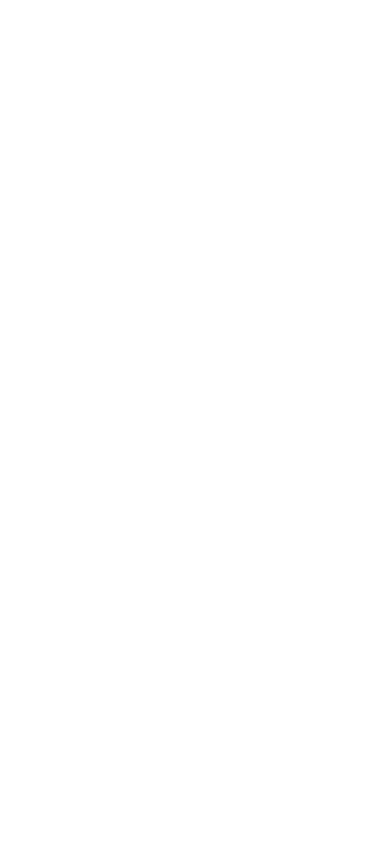
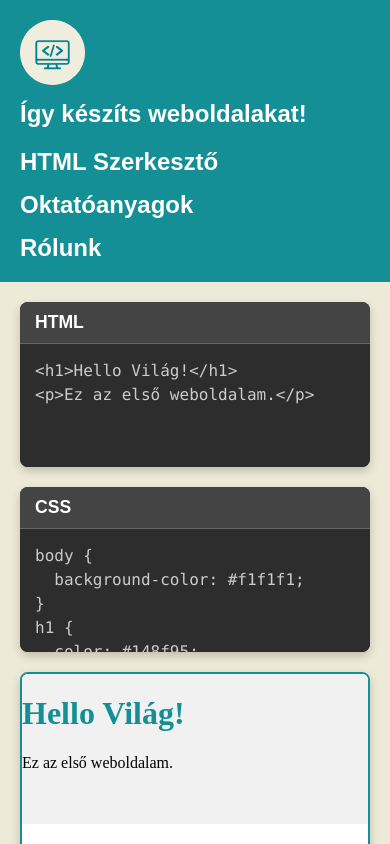
Before and after one commit to axerdev/HTML_TUTORIAL, a plain HTML site: page szerkeszto.html in a window 390 px wide. Shown: the top 844 px of the page. Drawn offline with Linux system fonts and the light colour scheme; a web font is replaced by a local one.

Commit message:
szerkeszto.html done

```diff
--- a/szerkeszto.html
+++ b/szerkeszto.html
@@ -0,0 +1,329 @@
+<!DOCTYPE html>
+<html lang="hu">
+    <head>
+        <meta charset="UTF-8">
+        <link rel="preconnect" href="https://fonts.googleapis.com">
+        <link rel="preconnect" href="https://fonts.googleapis.com">
+        <link rel="preconnect" href="https://fonts.gstatic.com" crossorigin>
+        <link href="https://fonts.googleapis.com/css2?family=Fustat:wght@400;600;800&display=swap" rel="stylesheet">
+        <style>
+            /* Variables for easy color changes */
+            :root {
+                --teal-bg: #148f95; /* Header background color */
+                --light-cream: #EDEBD7; /* Main content and body background color */
+                --text-color: #ffffff; /* Navigation link color */
+                --dark-text: #333333; /* Main content text color */
+                --button-bg: #148f95; /* Button background color */
+                --button-hover: #107c81; /* Button hover color */
+                --text-font: 'Fustat', sans-serif; /* Fustat font family */
+                /* Új változók a szerkesztőhöz */
+                --editor-bg: #2d2d2d; /* Sötét háttér a kódnak */
+                --editor-text: #cccccc; /* Világos szöveg a kódnak */
+                --editor-border: #444444; /* Sötét szegély */
+            }
+
+            /* --- Global Reset --- */
+            body {
+                margin: 0;
+                padding: 0;
+                font-family: var(--text-font); /* Inter helyett Fustat, ahogy az eredetiben is van */
+                background-color: var(--light-cream);
+                display: flex;
+                flex-direction: column;
+                min-height: 100vh;
+            }
+
+            /* --- Header Container (Adjusted for 3 items) --- */
+            .main-header {
+                display: flex;
+                justify-content: space-between;
+                align-items: center;
+                width: 100%;
+                box-sizing: border-box;
+                background-color: var(--teal-bg);
+                padding: 25px 40px;
+            }
+
+            /* --- Logo Area Styling --- */
+            .header-logo-link {
+                text-decoration: none;
+                cursor: pointer;
+                display: flex;
+                align-items: center;
+                gap: 20px;
+            }
+
+            .header-logo-circle {
+                width: 65px;
+                height: 65px;
+                border-radius: 50%;
+                background-color: var(--light-cream);
+                display: flex;
+                justify-content: center;
+                align-items: center;
+                box-shadow: 0 0 0 3px rgba(0, 0, 0, 0.1) inset;
+                overflow: hidden;
+                flex-shrink: 0;
+            }
+
+            .logo-image {
+                max-width: 100%;
+                max-height: 100%;
+            }
+
+            /* --- Header Title Styling --- */
+            .header-title {
+                color: var(--text-color);
+                font-family: var(--text-font);
+                font-weight: 800;
+                font-size: 1.5em;
+                margin: 0;
+                white-space: nowrap;
+                margin-right: auto;
+                padding-left: 40px;
+            }
+
+            /* --- Navigation Buttons Styling --- */
+            .header-nav {
+                flex-shrink: 0;
+            }
+            .header-nav ul {
+                list-style: none;
+                padding: 0;
+                margin: 0;
+                display: flex;
+                gap: 80px;
+            }
+
+            .header-nav li a {
+                color: var(--text-color);
+                text-decoration: none;
+                font-size: 1.5em;
+                font-family: var(--text-font);
+                font-weight: 800;
+                padding: 10px 0;
+                transition: color 0.2s;
+            }
+
+            .header-nav li a:hover {
+                color: #ffd700;
+            }
+
+            /* --- SZERKESZTŐ SPECIFIKUS STÍLUSOK --- */
+            .editor-container {
+                display: flex;
+                flex-direction: column;
+                flex-grow: 1; /* Hogy kitöltse a rendelkezésre álló magasságot */
+                padding: 30px;
+                gap: 20px;
+                max-width: 1600px;
+                margin: 0 auto;
+                width: 100%;
+                box-sizing: border-box;
+            }
+
+            .code-panel {
+                display: flex;
+                gap: 20px;
+                min-height: 350px; /* Szerkesztő minimális magassága */
+                flex-wrap: wrap; /* Kisebb képernyőn egymás alá kerülnek */
+            }
+
+            .editor-box {
+                flex: 1 1 45%; /* Flexibilis méret: 45% alap, növekedhet/csökkenhet */
+                display: flex;
+                flex-direction: column;
+                background-color: var(--editor-bg);
+                border-radius: 8px;
+                overflow: hidden;
+                box-shadow: 0 4px 10px rgba(0, 0, 0, 0.2);
+            }
+
+            .editor-header {
+                background-color: var(--editor-border);
+                color: var(--text-color);
+                font-family: var(--text-font);
+                font-weight: 600;
+                padding: 10px 15px;
+                font-size: 1.1em;
+                border-bottom: 1px solid #666;
+            }
+
+            .code-editor {
+                width: 100%;
+                flex-grow: 1;
+                padding: 15px;
+                box-sizing: border-box;
+                border: none;
+                outline: none;
+                resize: none;
+                font-family: 'Consolas', 'Monaco', monospace;
+                font-size: 1em;
+                line-height: 1.5;
+                background-color: var(--editor-bg);
+                color: var(--editor-text);
+            }
+
+            /* Megjelenítő terület (IFrame) */
+            .result-panel {
+                flex-grow: 1;
+                min-height: 500px; /* Eredmény panel minimális magassága */
+                background-color: #ffffff;
+                border: 2px solid var(--teal-bg);
+                border-radius: 8px;
+                box-shadow: 0 4px 10px rgba(0, 0, 0, 0.2);
+                overflow: hidden;
+            }
+
+            .result-panel iframe {
+                width: 100%;
+                height: 100%;
+                border: none;
+                background-color: #ffffff; /* Fehér háttér, ha a felhasználó nem ad meg semmit */
+            }
+
+            /* --- Responsive Design --- */
+            @media (max-width: 1024px) {
+                .editor-container {
+                    padding: 20px;
+                }
+                .code-panel {
+                    flex-direction: column; /* Szerkesztők egymás alá kerülnek */
+                }
+                .editor-box {
+                    flex-basis: auto; /* Alap szélesség feloldva */
+                }
+            }
+
+            @media (max-width: 768px) {
+                /* Header responsive stílusokat megőrizzük, de nem módosítjuk, csak az editor stílusait adjuk hozzá */
+                .main-header {
+                    flex-direction: column;
+                    align-items: flex-start;
+                    padding: 20px;
+                }
+                .header-title {
+                    padding-left: 0;
+                    margin-top: 15px;
+                }
+                .header-nav {
+                    margin-top: 20px;
+                    width: 100%;
+                }
+                .header-nav ul {
+                    flex-direction: column;
+                    gap: 15px;
+                    align-items: flex-start;
+                }
+            }
+        </style>
+        <meta name="viewport" content="width=device-width, initial-scale=1.0">
+        <title>HTML Szerkesztő</title>
+    </head>
+
+    <body>
+        <!-- header, szerepeljen mindenhol -->
+        <header class="main-header">
+            <a href="index.html" class="header-logo-link">
+                <div class="header-logo-circle">
+                    <!-- Placeholder kép a logóhoz -->
+                    <img src="src\img\LOGO_PNG.png" alt="Homepage Logo" class="logo-image">
+                </div>
+            </a>
+            <h1 class="header-title">Így készíts weboldalakat!</h1>
+            <nav class="header-nav">
+                <ul>
+                    <li><a href="szerkeszto.html">HTML Szerkesztő</a></li>
+                    <li><a href="oktatoanyagok.html">Oktatóanyagok</a></li>
+                    <li><a href="rolunk.html">Rólunk</a></li>
+                </ul>
+            </nav>
+        </header>
+
+        <main class="editor-container">
+            <div class="code-panel">
+                <!-- HTML Szerkesztő -->
+                <div class="editor-box">
+                    <div class="editor-header">HTML</div>
+                    <textarea id="html-code" class="code-editor" placeholder="Írja be a HTML kódját ide..."></textarea>
+                </div>
+
+                <!-- CSS Szerkesztő -->
+                <div class="editor-box">
+                    <div class="editor-header">CSS</div>
+                    <textarea id="css-code" class="code-editor" placeholder="Írja be a CSS kódját ide..."></textarea>
+                </div>
+            </div>
+
+            <!-- Eredmény Megjelenítő -->
+            <div class="result-panel">
+                <iframe id="output-frame" title="Kód Előnézet"></iframe>
+            </div>
+        </main>
+
+        <script>
+            // Alapértelmezett kódok a szerkesztőkhöz
+            const defaultHtml = `<h1>Hello Világ!</h1>
+<p>Ez az első weboldalam.</p>
+`;
+
+            const defaultCss = `body {
+  background-color: #f1f1f1;
+}
+h1 {
+  color: #148f95;
+}`;
+
+            const htmlEditor = document.getElementById('html-code');
+            const cssEditor = document.getElementById('css-code');
+            const outputFrame = document.getElementById('output-frame');
+
+            // Kezdő értékek beállítása
+            htmlEditor.value = defaultHtml;
+            cssEditor.value = defaultCss;
+
+
+            /**
+             * Frissíti az iframe tartalmát a jelenlegi HTML és CSS kód alapján.
+             */
+            function updateOutput() {
+                const htmlCode = htmlEditor.value;
+                const cssCode = cssEditor.value;
+
+                // Elkészítjük az iframe teljes HTML tartalmát
+                const content = `
+<!DOCTYPE html>
+<html lang="hu">
+<head>
+    <meta charset="UTF-8">
+    <meta name="viewport" content="width=device-width, initial-scale=1.0">
+    <title>Előnézet</title>
+    <style>
+        /* Alapértelmezett reset az iframe-hez */
+        body { margin: 0; padding: 0; }
+        ${cssCode}
+    </style>
+</head>
+<body>
+    ${htmlCode}
+</body>
+</html>
+                `;
+
+                // Az iframe tartalmának frissítése
+                outputFrame.contentDocument.open();
+                outputFrame.contentDocument.write(content);
+                outputFrame.contentDocument.close();
+            }
+
+            // Eseményfigyelők beállítása
+            // Minden gépelés után frissítjük az előnézetet
+            htmlEditor.addEventListener('input', updateOutput);
+            cssEditor.addEventListener('input', updateOutput);
+
+            // Első indításkor frissítjük az előnézetet
+            window.onload = updateOutput;
+
+        </script>
+    </body>
+</html>
```
Also changed, not shown: oktatoanyagok.html (+0 -14 lines), oktatoanyagok/lec_default.html (+132 -91 lines).
